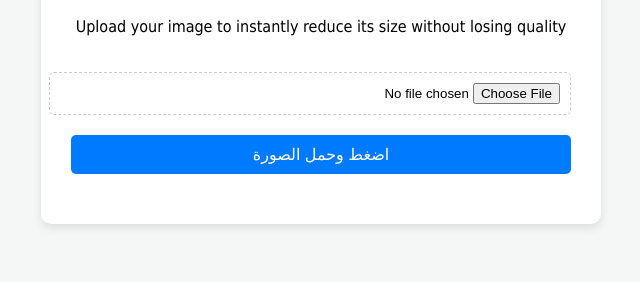
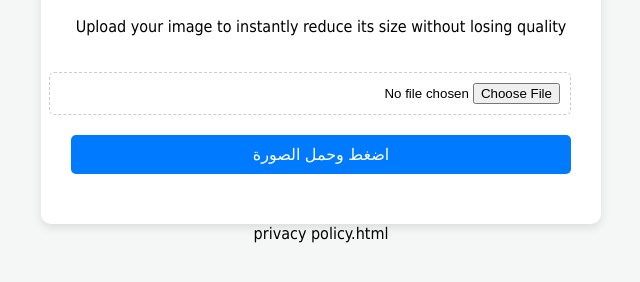
Before and after one commit to elfiky18-ui/Panda, a plain HTML site: page index.html in a window 1280 px wide. Shown: the part 350-632 px from the top of the page, without its empty margins (319-959 px from the left). Drawn offline with Linux system fonts and the light colour scheme.

Commit message:
Update index.html

```diff
--- a/index.html
+++ b/index.html
@@ -71,5 +71,6 @@ function compressImage() {
 </script>
 
 </footer>
+    privacy policy.html
 </body>
 </html>
```
